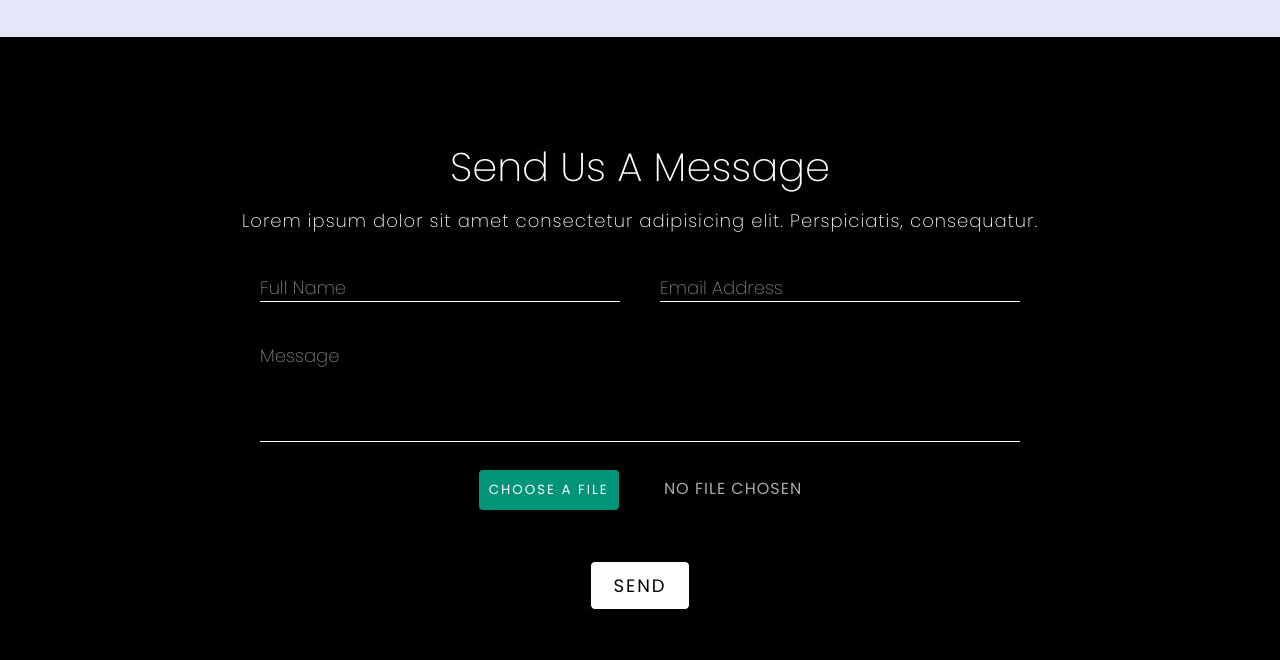
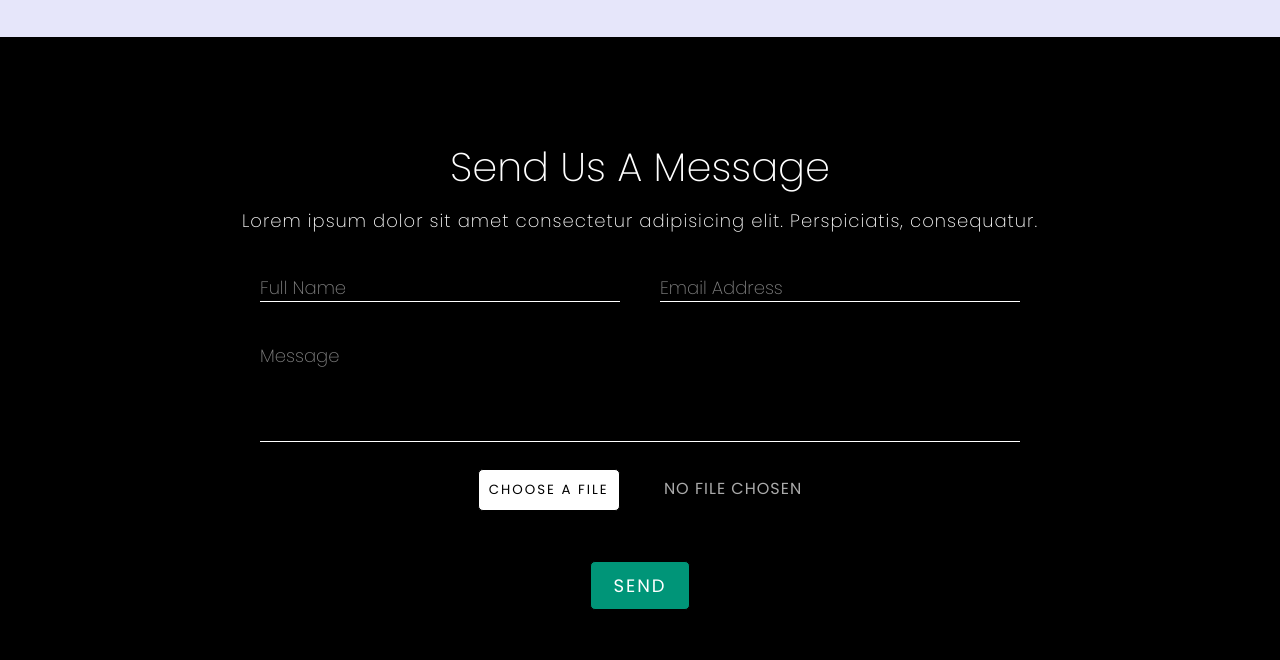
Before and after one commit to Daniel-Ho986/Rose-Design-NYC, a plain HTML site: page index.html in a window 1280 px wide. Shown: the part 5615-6275 px from the top of the page. Drawn offline with Linux system fonts and the light colour scheme.

Commit message:
Completed Upload file

```diff
--- a/style.css
+++ b/style.css
@@ -390,13 +390,9 @@ p {
 }
 
 .contactForm #file-button {
-    color: white;
-    background-color: #009578;
+    color: #000;
+    background-color: #fff;
     margin: 0 20px;
-}
-
-.contactForm #file-button:hover {
-    background-color: #00b28f;
 }
 
 .contactForm #file-text {
@@ -408,10 +404,14 @@ p {
 }
 
 .contactForm .row100 input[type="submit"] {
-    background: #fff;
-    color: #000;
+    background: #009578;
+    color: #fff;
     max-width: 100px;
     margin-top: 50px;
+}
+
+.contactForm .row100 input[type="submit"]:hover {
+    background-color: #00b28f;
 }
 
 .sci ul {
```
